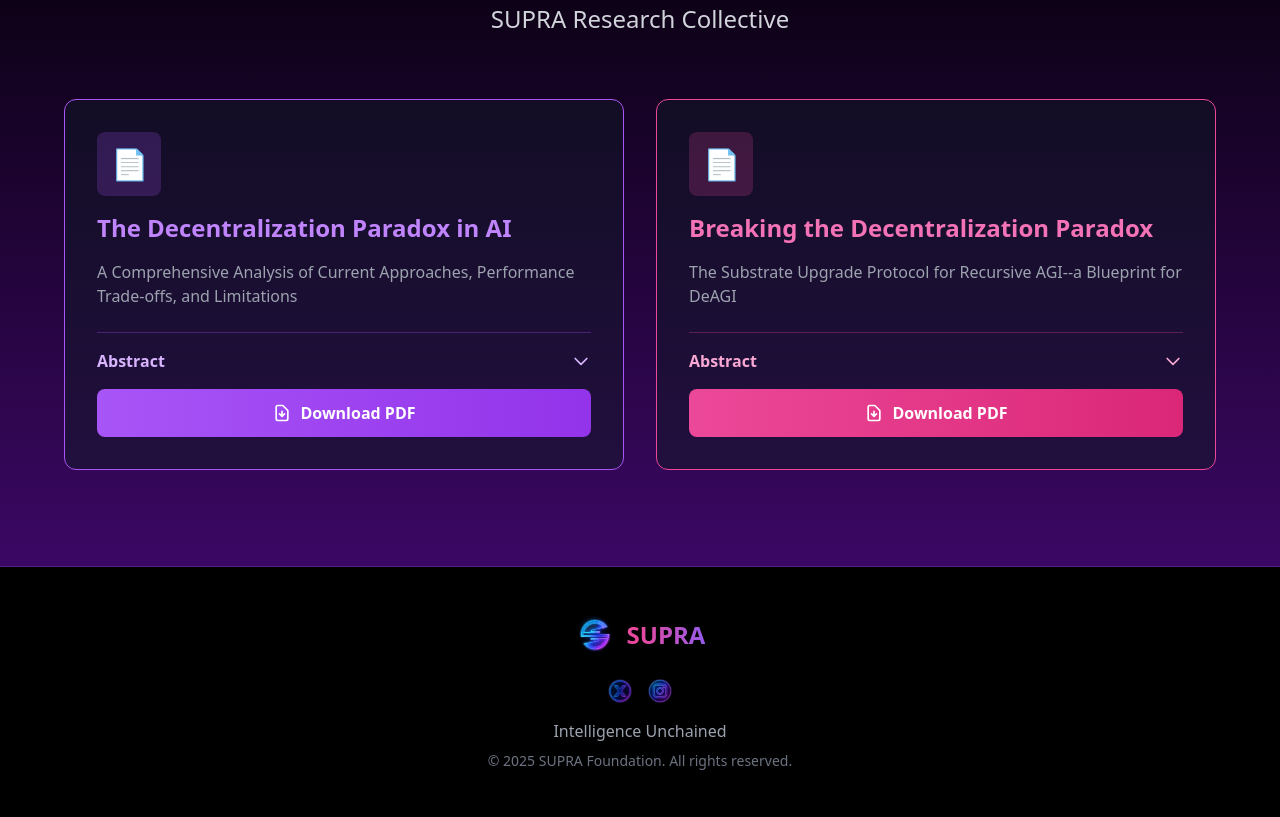
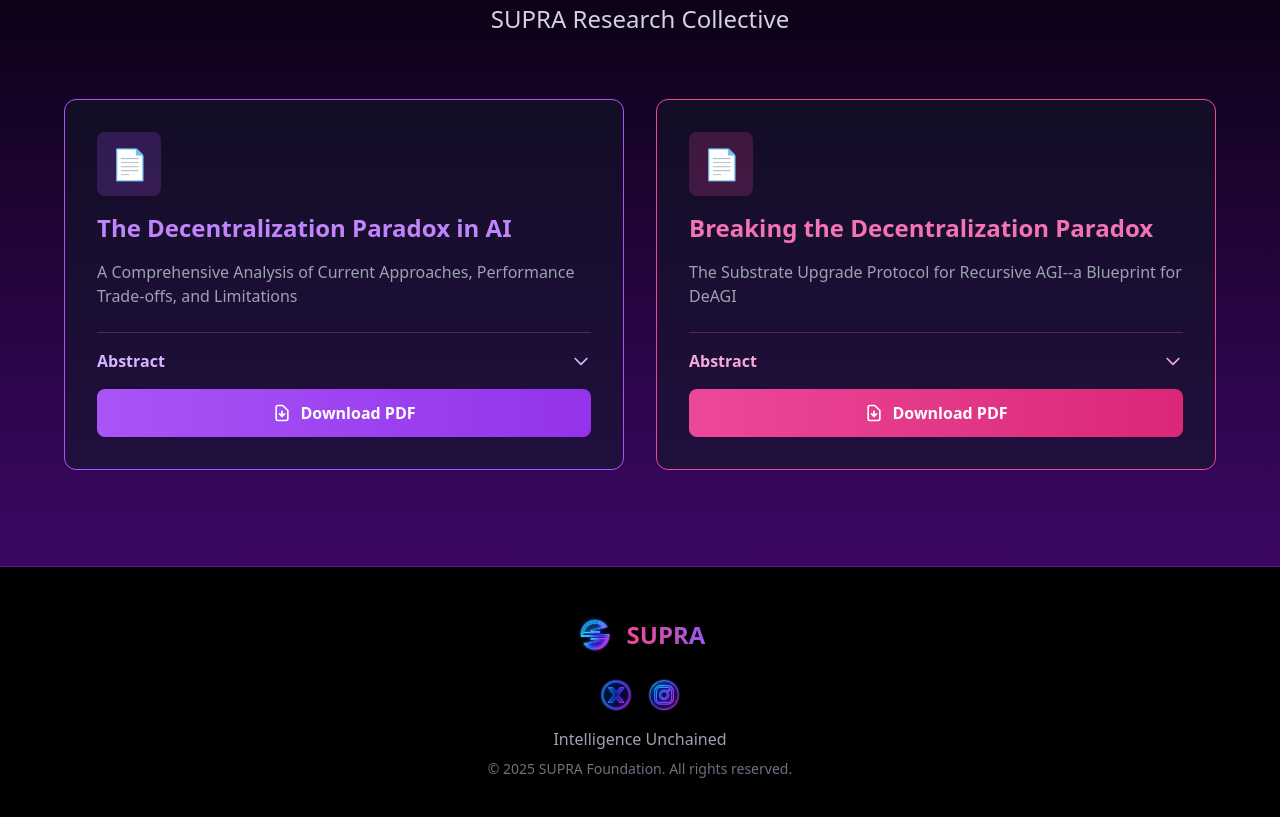
Before and after one commit to Supra-Nexus/supra-site, a plain HTML site: page index.html in a window 1280 px wide. Shown: the part 5541-6358 px from the top of the page. Drawn offline with nearby package versions, Linux system fonts and the light colour scheme.

Commit message:
Update index.html

```diff
--- a/index.html
+++ b/index.html
@@ -660,13 +660,13 @@
             <!-- Social Links -->
 <div class="flex items-center justify-center space-x-4 mb-4">
   <a href="https://x.com/Supra_Unchained" target="_blank" rel="noopener"
-     class="opacity-80 hover:opacity-100 transition" aria-label="SUPRA on X">
-    <img src="/x.png" alt="X" class="w-6 h-6 object-contain">
+     class="opacity-100 hover:opacity-80 transition" aria-label="SUPRA on X">
+    <img src="/x.png" alt="X" class="w-8 h-8 object-contain">
   </a>
 
   <a href="https://www.instagram.com/supra_unchained/" target="_blank" rel="noopener"
-     class="opacity-80 hover:opacity-100 transition" aria-label="SUPRA on Instagram">
-    <img src="/ig.png" alt="Instagram" class="w-6 h-6 object-contain">
+     class="opacity-100 hover:opacity-80 transition" aria-label="SUPRA on Instagram">
+    <img src="/ig.png" alt="Instagram" class="w-8 h-8 object-contain">
   </a>
 </div>
 
```
